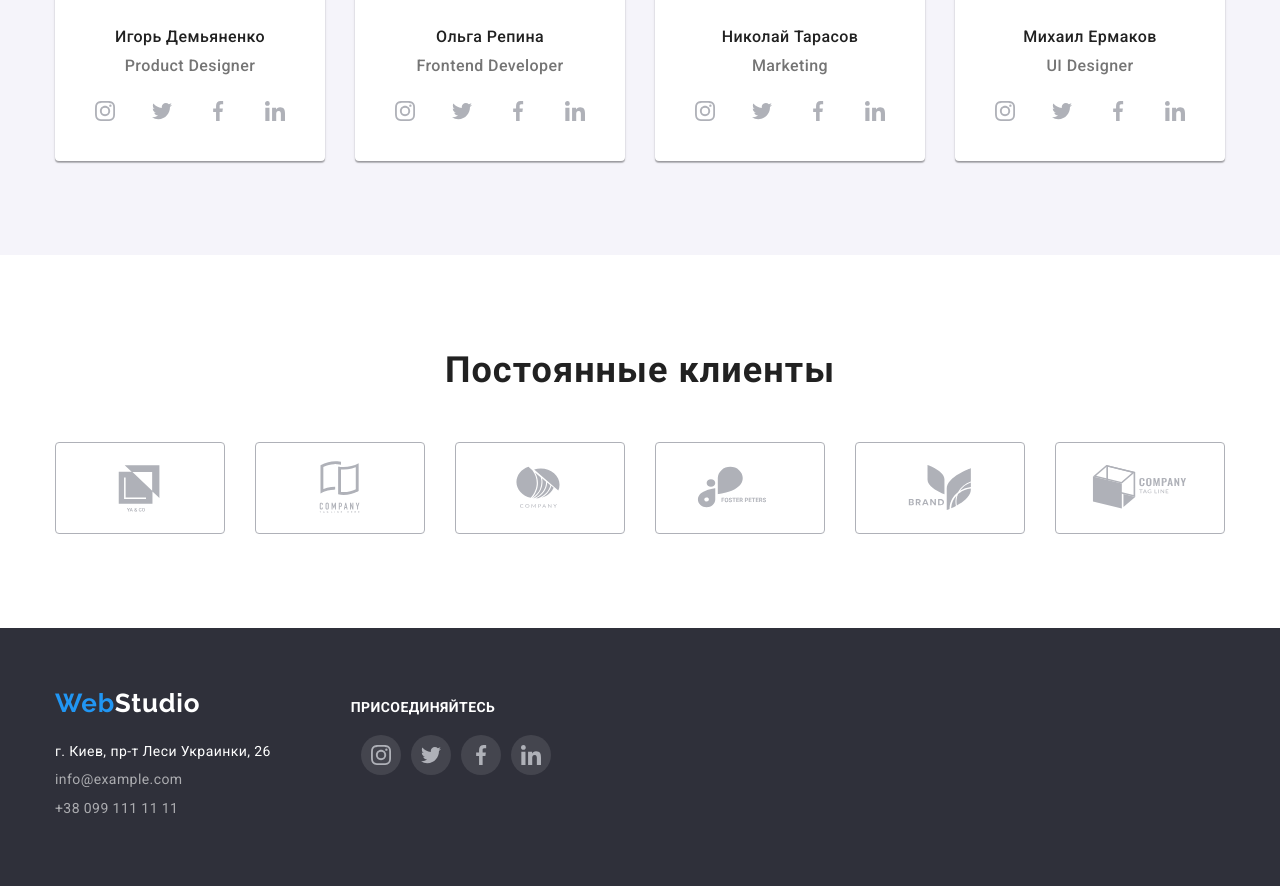
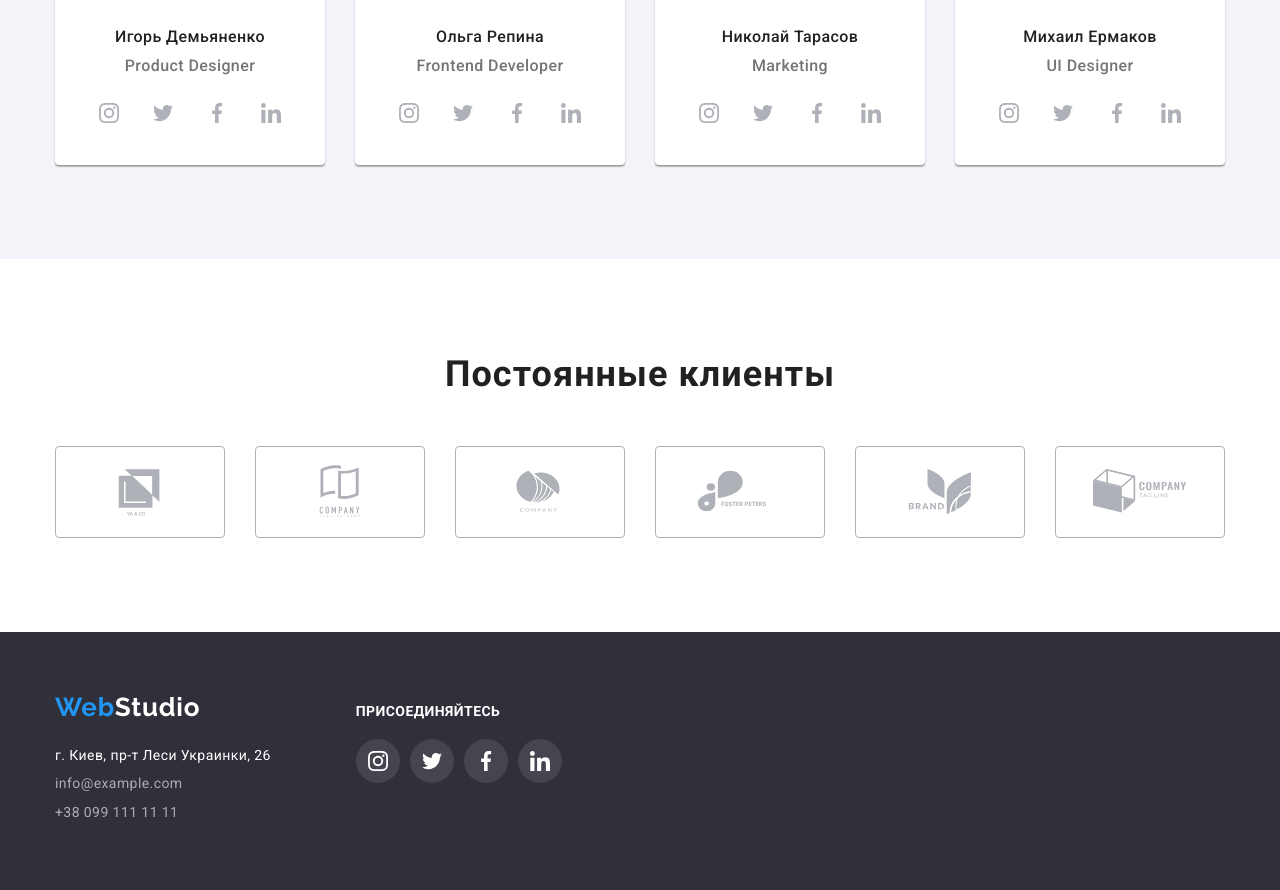
Before and after one commit to Alex-Sorokolit/goit-markup-hw-04, a plain HTML site: page index.html in a window 1280 px wide. Shown: the part 2049-2939 px from the top of the page. Drawn offline with nearby package versions, Linux system fonts and the light colour scheme.

Commit message:
social icon repair

```diff
--- a/css/styles.css
+++ b/css/styles.css
@@ -324,7 +324,10 @@ p {
   margin-bottom: 16px;
 }
 .team-list .card-text {
-  padding: 30px;
+  padding: 30px 0px;
+  display: flex;
+  flex-direction: column;
+  align-items: center;
 }
 
 /* .social {
@@ -334,15 +337,19 @@ p {
   display: flex;
   justify-content: center;
   align-items: center;
-  width: 40px;
-  height: 40px;
-  /* background-color: teal; */
+  width: 44px;
+  height: 44px;
   border-radius: 50%;
 }
+
 .social-list {
   display: flex;
-  justify-content: space-between;
 }
+
+.social-item:not(:last-child) {
+  margin-right: 10px;
+}
+
 .circle:hover,
 .circle:focus {
   background-color: var(--accent);
@@ -395,11 +402,7 @@ p {
 }
 .adress-column {
   /* background-color: teal; */
-  margin-right: 70px;
-}
-
-.footer .social-list {
-  margin-left: 10px;
+  margin-right: 75px;
 }
 
 .footer .item:not(:last-child) {
@@ -413,6 +416,9 @@ p {
 .footer .circle:hover,
 .footer .circle:focus {
   background-color: var(--accent);
+}
+.footer .social-icon {
+  fill: var(--background-white);
 }
 .social-column .title {
   color: var(--text-white);
--- a/index.html
+++ b/index.html
@@ -177,9 +177,9 @@
               <div class="card-text">
                 <h3 class="team-worker title">Игорь Демьяненко</h3>
                 <p class="team-description">Product Designer</p>
-                <div class="social">
+
                 <ul class="social-list list">
-                    <li>
+                  <li class="social-item">
                     <a
                       class="circle"
                       href="https://www.instagram.com/"
@@ -192,7 +192,7 @@
                     </a>
                   </li>
 
-                    <li>
+                  <li class="social-item">
                     <a
                       class="circle"
                       href="https://twitter.com/"
@@ -205,7 +205,7 @@
                     </a>
                   </li>
 
-                    <li>
+                  <li class="social-item">
                     <a
                       class="circle"
                       href="https://www.facebook.com/"
@@ -218,7 +218,7 @@
                     </a>
                   </li>
 
-                    <li>
+                  <li class="social-item">
                     <a
                       class="circle"
                       href="https://www.linkedin.com/"
@@ -231,7 +231,6 @@
                     </a>
                   </li>
                 </ul>
-                </div>
               </div>
             </li>
 
@@ -249,7 +248,7 @@
                 <p class="team-description">Frontend Developer</p>
                 <div class="social">
                   <ul class="social-list list">
-                    <li>
+                    <li class="social-item">
                       <a
                         class="circle"
                         href="https://www.instagram.com/"
@@ -262,7 +261,7 @@
                       </a>
                     </li>
 
-                    <li>
+                    <li class="social-item">
                       <a
                         class="circle"
                         href="https://twitter.com/"
@@ -275,7 +274,7 @@
                       </a>
                     </li>
 
-                    <li>
+                    <li class="social-item">
                       <a
                         class="circle"
                         href="https://www.facebook.com/"
@@ -288,7 +287,7 @@
                       </a>
                     </li>
 
-                    <li>
+                    <li class="social-item">
                       <a
                         class="circle"
                         href="https://www.linkedin.com/"
@@ -319,7 +318,7 @@
                 <p class="team-description">Marketing</p>
                 <div class="social">
                   <ul class="social-list list">
-                    <li>
+                    <li class="social-item">
                       <a
                         class="circle"
                         href="https://www.instagram.com/"
@@ -332,7 +331,7 @@
                       </a>
                     </li>
 
-                    <li>
+                    <li class="social-item">
                       <a
                         class="circle"
                         href="https://twitter.com/"
@@ -345,7 +344,7 @@
                       </a>
                     </li>
 
-                    <li>
+                    <li class="social-item">
                       <a
                         class="circle"
                         href="https://www.facebook.com/"
@@ -358,7 +357,7 @@
                       </a>
                     </li>
 
-                    <li>
+                    <li class="social-item">
                       <a
                         class="circle"
                         href="https://www.linkedin.com/"
@@ -389,7 +388,7 @@
                 <p class="team-description">UI Designer</p>
                 <div class="social">
                   <ul class="social-list list">
-                    <li>
+                    <li class="social-item" class="social-item">
                       <a
                         class="circle"
                         href="https://www.instagram.com/"
@@ -402,7 +401,7 @@
                       </a>
                     </li>
 
-                    <li>
+                    <li class="social-item" class="social-item">
                       <a
                         class="circle"
                         href="https://twitter.com/"
@@ -415,7 +414,7 @@
                       </a>
                     </li>
 
-                    <li>
+                    <li class="social-item" class="social-item">
                       <a
                         class="circle"
                         href="https://www.facebook.com/"
@@ -428,7 +427,7 @@
                       </a>
                     </li>
 
-                    <li>
+                    <li class="social-item" class="social-item">
                       <a
                         class="circle"
                         href="https://www.linkedin.com/"
```
Lines whose indentation alone changed are shown as unchanged.
